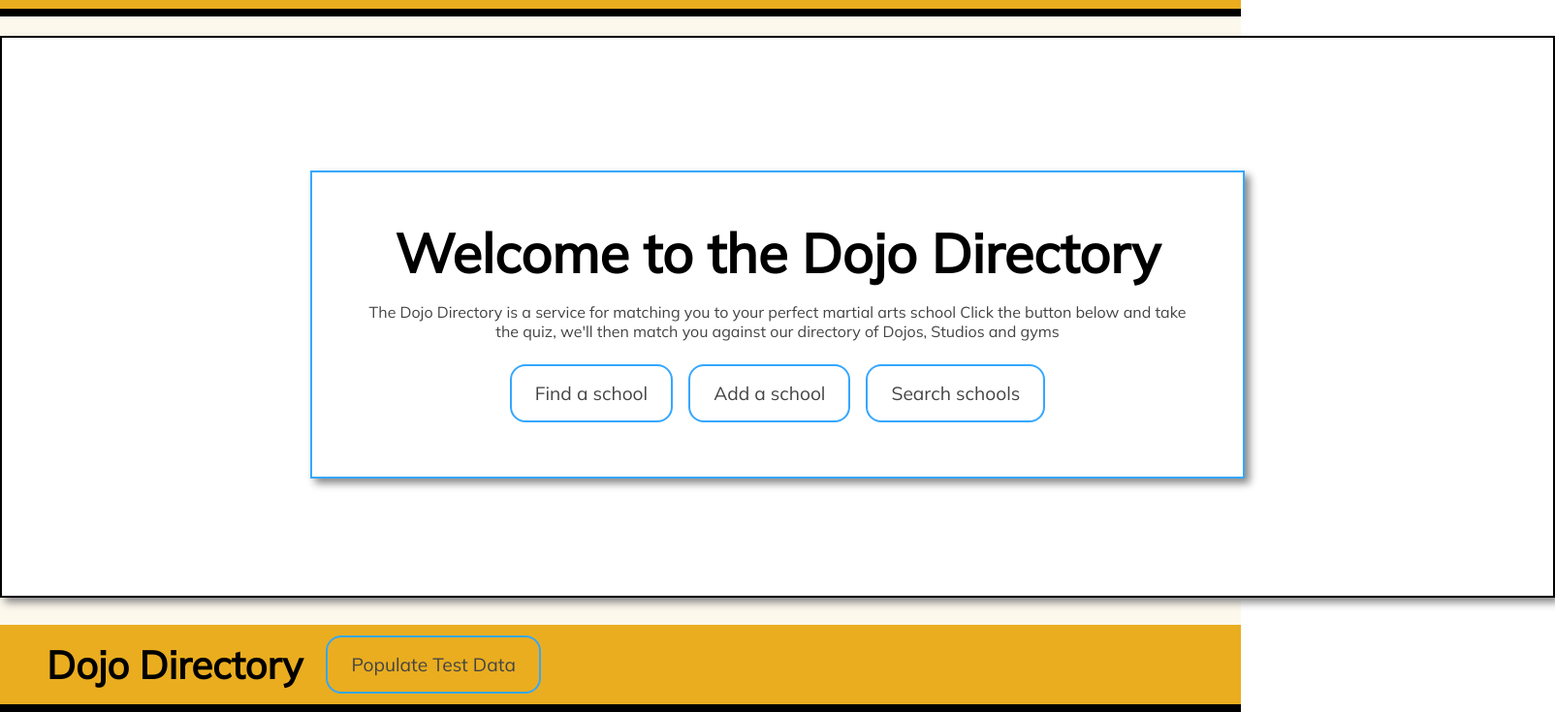
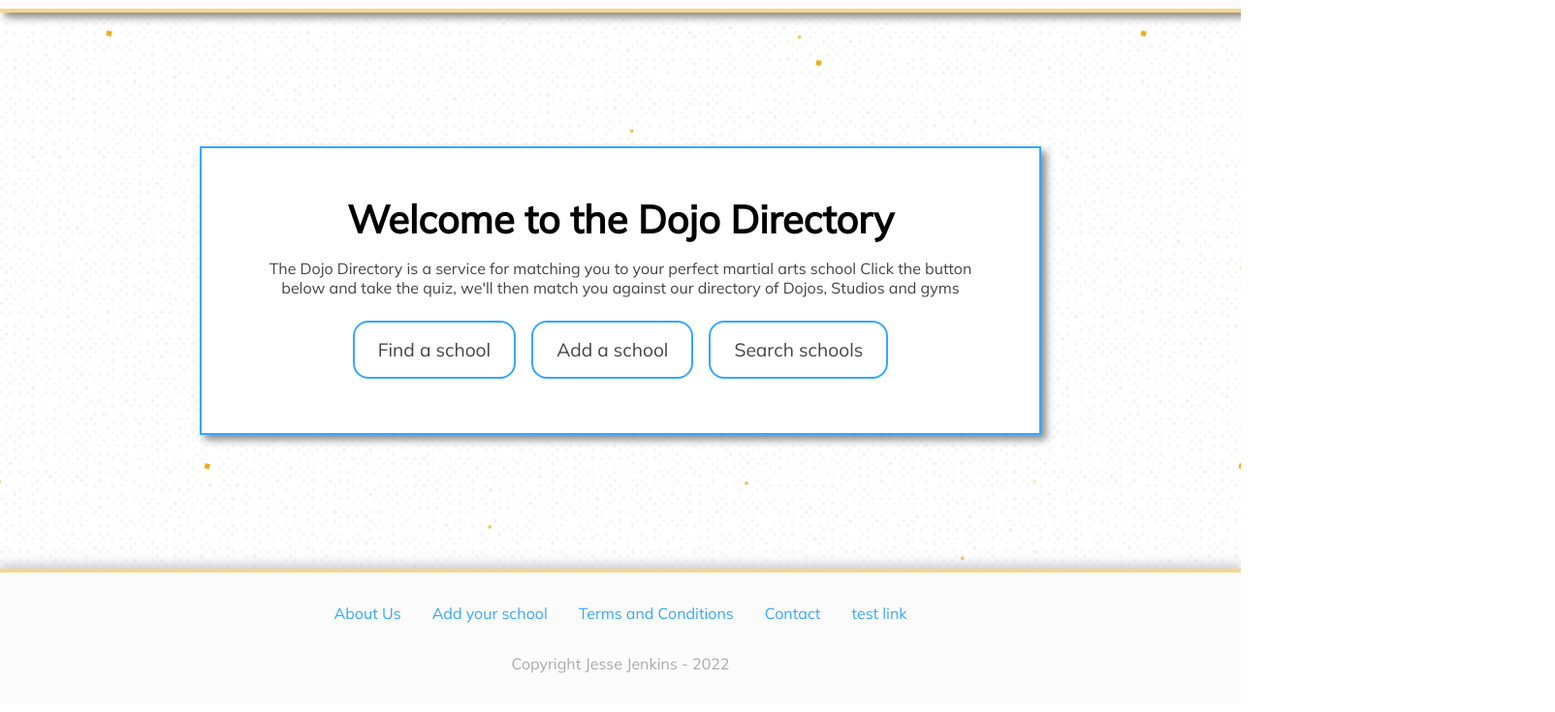
Before and after one commit to Jesse963/Dojo_Directory_React, a React (Create React App) app in the folder client/: page / in a window 1280 px wide. Shown: the part 73-808 px from the top of the page at 97% size, 1604 px wide, since content can reach past the window. Built offline with nearby package versions, Linux system fonts and the light colour scheme.

Commit message:
more design changes

```diff
--- a/client/src/App.css
+++ b/client/src/App.css
@@ -13,8 +13,10 @@ html {
 #root {
   display: flex;
   flex-direction: column;
-  background-color: var(--background-colour);
+  background-color: blue;
+  background-image: url(background.svg);
   height: 100vh;
+  overflow-y: auto;
 }
 
 .main.container {
@@ -187,15 +189,14 @@ dialog::backdrop {
 
 @media only screen and (min-width: 1000px) {
   .main.container {
-    margin: 2rem auto;
-    border: 2px solid black;
+    border: 2px solid var(--main-colour);
     width: 150ch;
     min-height: 60%;
     height: 70%;
     justify-content: center;
     box-shadow: var(--shadow);
     padding: 1rem 5rem 0 5rem;
-    margin: auto auto;
+    margin: 20vh auto;
   }
 
   .main.container h4 {
--- a/client/src/App.js
+++ b/client/src/App.js
@@ -8,6 +8,7 @@ import StartPage from "./components/StartPage/StartPage";
 import TagContainer from "./components/Tagging/TagContainer";
 import NewSchoolForm from "./components/NewSchoolForm/NewSchoolForm";
 import SubmitReviewForm from "./components/SchoolPage/SchoolReviews/SubmitReview";
+import Footer from "./components/footer/footer";
 
 function listAllSchools(schools) {
   console.log(schools.schools);
@@ -28,7 +29,7 @@ function App() {
 
       <StartPage listAllSchools={listAllSchools} />
       <SubmitReviewForm />
-      <NavBar />
+      <Footer />
       {/* <SchoolPageRoot /> */}
       {/* <SummaryCardContainer schools={testDojos} /> */}
       {/* <TagContainer /> */}
--- a/client/src/components/NewSchoolForm/NewSchoolForm.jsx
+++ b/client/src/components/NewSchoolForm/NewSchoolForm.jsx
@@ -1,5 +1,6 @@
 import React, { useState, Component } from "react";
 import ReactDOM from "react-dom";
+import Footer from "../footer/footer";
 import NavBar from "../navbar/navbar";
 import TagContainer from "../Tagging/TagContainer";
 
@@ -40,6 +41,7 @@ function NewSchoolForm() {
       <React.Fragment>
         <NavBar />
         <TagContainer newSchoolData={formJSON} submissionMethod="newSchool" />
+        <Footer />
       </React.Fragment>,
       document.getElementById("root")
     );
--- a/client/src/components/StartPage/StartPage.css
+++ b/client/src/components/StartPage/StartPage.css
@@ -1,5 +1,5 @@
 .content.wrapper {
-  margin: auto auto;
+  margin: 2rem auto;
   width: 85%;
   box-shadow: var(--shadow);
   border: 2px solid var(--main-colour);
@@ -10,5 +10,6 @@
   .content.wrapper {
     padding: 3rem;
     width: 60%;
+    margin: auto auto;
   }
 }
--- a/client/src/components/StartPage/StartPage.jsx
+++ b/client/src/components/StartPage/StartPage.jsx
@@ -5,6 +5,7 @@ import NewSchoolsForm from "../NewSchoolForm/NewSchoolForm";
 import NavBar from "../navbar/navbar";
 import TagContainer from "../Tagging/TagContainer";
 import { compareArrays } from "../../Scripts/ScoreCalculations";
+import Footer from "../footer/footer";
 
 function StartPage(props) {
   // const [schools, setSchools] = useState();
@@ -29,7 +30,7 @@ function StartPage(props) {
       <React.Fragment>
         <NavBar />
         <TagContainer submissionMethod="comparison" />
-        <NavBar />
+        <Footer />
       </React.Fragment>,
       document.getElementById("root")
     );
@@ -40,7 +41,7 @@ function StartPage(props) {
       <React.Fragment>
         <NavBar />
         <NewSchoolsForm />
-        <NavBar />
+        <Footer />
       </React.Fragment>,
       document.getElementById("root")
     );
@@ -53,13 +54,13 @@ function StartPage(props) {
   // };
 
   return (
-    <div className="main container">
+    // <div className="main container">
     <div className="content wrapper">
       <h1>Welcome to the Dojo Directory</h1>
       <p className="intro text">
-          The Dojo Directory is a service for matching you to your perfect
-          martial arts school Click the button below and take the quiz, we'll
-          then match you against our directory of Dojos, Studios and gyms
+        The Dojo Directory is a service for matching you to your perfect martial
+        arts school Click the button below and take the quiz, we'll then match
+        you against our directory of Dojos, Studios and gyms
       </p>
       <div id="buttonContainer">
         <button
@@ -87,7 +88,7 @@ function StartPage(props) {
         </button>
       </div>
     </div>
-    </div>
+    // </div>
   );
 }
 
--- a/client/src/components/Tagging/TagContainer.jsx
+++ b/client/src/components/Tagging/TagContainer.jsx
@@ -4,6 +4,7 @@ import IndividualTag from "./IndividualTag";
 import "./TagContainer.css";
 import Navbar from "../navbar/navbar";
 import SummaryCardContainer from "../summaryCardContainer/summaryCardContainer";
+import Footer from "../footer/footer";
 
 function TagContainer(props) {
   const [tags, setTags] = useState([]);
@@ -135,7 +136,7 @@ function TagContainer(props) {
             <React.Fragment>
               <Navbar />
               <SummaryCardContainer schools={comparison_result} />
-              <Navbar />
+              <Footer />
             </React.Fragment>,
             document.getElementById("root")
           );
@@ -144,7 +145,6 @@ function TagContainer(props) {
         return;
     }
   };
-
   const checkSlider = () => {
     if (props.submissionMethod === "comparison")
       return (
@@ -174,14 +174,21 @@ function TagContainer(props) {
       );
   };
 
+  const heading = () => {
+    if (props.submissionMethod === "comparison") return "What interests you?";
+    return "What does your school focus on?";
+  };
+
+  const description = () => {
+    if (props.submissionMethod === "comparison")
+      return "Select some items from the list below and we'll find the perfect school for you!";
+    return "Select some items from the list below to tell others what you do in your classes!";
+  };
+
   return (
-    // <div className="main container">
     <div className="content wrapper">
-      <h2>What interests you?</h2>
-      <p className="description text">
-        Select some items from the list below and we'll find the perfect school
-        for you!
-      </p>
+      <h2>{heading()}</h2>
+      <p className="description text">{description()}</p>
       <div className="tags wrapper">
         {tags.map((tag, i) => {
           return <IndividualTag id={i} _id={tag._id} key={i} tag={tag.tag} />;
@@ -195,7 +202,6 @@ function TagContainer(props) {
         <button onClick={() => (window.location.href = "/")}>Home</button>
       </div>
     </div>
-    // </div>
   );
 }
 
--- /dev/null
+++ b/client/src/components/footer/footer.css
@@ -0,0 +1,41 @@
+footer {
+  background-color: #fbfbfb;
+  border-top: 0.3rem solid var(--light-colour);
+  box-shadow: 0px -5px 10px rgba(154, 161, 177, 0.5);
+  display: flex;
+  align-items: center;
+  padding: 0 2rem;
+  justify-content: left;
+  flex-direction: row;
+}
+.footer.content {
+  display: flex;
+  flex-direction: column;
+  align-items: center;
+  justify-content: center;
+  margin: 1rem auto;
+}
+footer a {
+  margin: 1rem;
+  transition: all 0.15s ease-in-out;
+}
+footer .links {
+  height: auto;
+  display: flex;
+  flex-direction: column;
+}
+footer a:hover {
+  color: var(--light-colour);
+}
+
+footer p {
+  color: #aaa;
+}
+
+@media only screen and (min-width: 1000px) {
+  footer .links {
+    flex-direction: row;
+  }
+  footer {
+  }
+}
--- /dev/null
+++ b/client/src/components/footer/footer.jsx
@@ -0,0 +1,21 @@
+import React from "react";
+import "./footer.css";
+
+const Footer = () => {
+  return (
+    <footer className="footer">
+      <div className="footer content">
+        <div className="links">
+          <a href="/">About Us</a>
+          <a href="/">Add your school</a>
+          <a href="/">Terms and Conditions</a>
+          <a href="/">Contact</a>
+          <a href="/">test link</a>
+        </div>
+        <p>Copyright Jesse Jenkins - 2022</p>
+      </div>
+    </footer>
+  );
+};
+
+export default Footer;
--- a/client/src/components/navbar/navbar.css
+++ b/client/src/components/navbar/navbar.css
@@ -1,13 +1,16 @@
 nav {
   position: relative;
-  background-color: var(--dark-colour);
+  background-color: #fbfbfb;
+  border-bottom: 0.3rem solid var(--light-colour);
+  box-shadow: 0px 5px 10px rgba(154, 161, 177, 0.1);
+  box-shadow: var(--shadow);
   display: flex;
   align-items: center;
   padding: 0 2rem;
   justify-content: left;
 }
 
-nav::after {
+/* nav::after {
   position: absolute;
   content: "";
   width: 100%;
@@ -15,7 +18,7 @@ nav::after {
   background-color: black;
   left: 0;
   top: 100%;
-}
+} */
 
 nav a {
   font-size: 3rem;
--- a/client/src/components/schoolSummary/schoolSummary.css
+++ b/client/src/components/schoolSummary/schoolSummary.css
@@ -4,16 +4,16 @@
   border-radius: 1.5rem;
   padding: 0 1rem;
   min-width: 80vw;
-  box-shadow: var(--shadow);
   transition: all 0.1s ease-in-out;
   display: flex;
   flex-direction: column;
   align-items: center;
   scroll-snap-align: start;
+  box-shadow: var(--shadow);
 }
 #schoolSummaryRoot:hover,
 #schoolSummaryRoot:focus {
-  border-color: var(--dark-colour);
+  border-color: var(--main-colour);
   cursor: pointer;
 }
 
--- a/client/src/components/schoolSummary/schoolSummary.jsx
+++ b/client/src/components/schoolSummary/schoolSummary.jsx
@@ -3,6 +3,7 @@ import ReactDOM from "react-dom";
 import "./schoolSummary.css";
 import SchoolPageRoot from "../SchoolPage/SchoolPageRoot";
 import NavBar from "../navbar/navbar";
+import Footer from "../footer/footer";
 
 function SchoolSummary(props) {
   const schoolClickHandler = () => {
@@ -11,6 +12,7 @@ function SchoolSummary(props) {
       <React.Fragment>
         <NavBar />
         <SchoolPageRoot dojo={props.dojo} history={props.history} />
+        <Footer />
       </React.Fragment>,
       document.querySelector("#root")
     );
--- a/client/src/components/summaryCardContainer/summaryCardContainer.css
+++ b/client/src/components/summaryCardContainer/summaryCardContainer.css
@@ -15,7 +15,10 @@
     flex-direction: column;
     overflow-y: auto;
     overflow-x: hidden;
-    margin-right: 0;
+    margin: 0;
     padding-right: 3rem;
   }
+  .card.container div:nth-child(1) {
+    margin-top: 2rem !important;
+  }
 }
```
Also changed, not shown: client/src/background.svg (added), 1 other file (tests, documents, lock files or other folders). Lines whose indentation alone changed are shown as unchanged.
